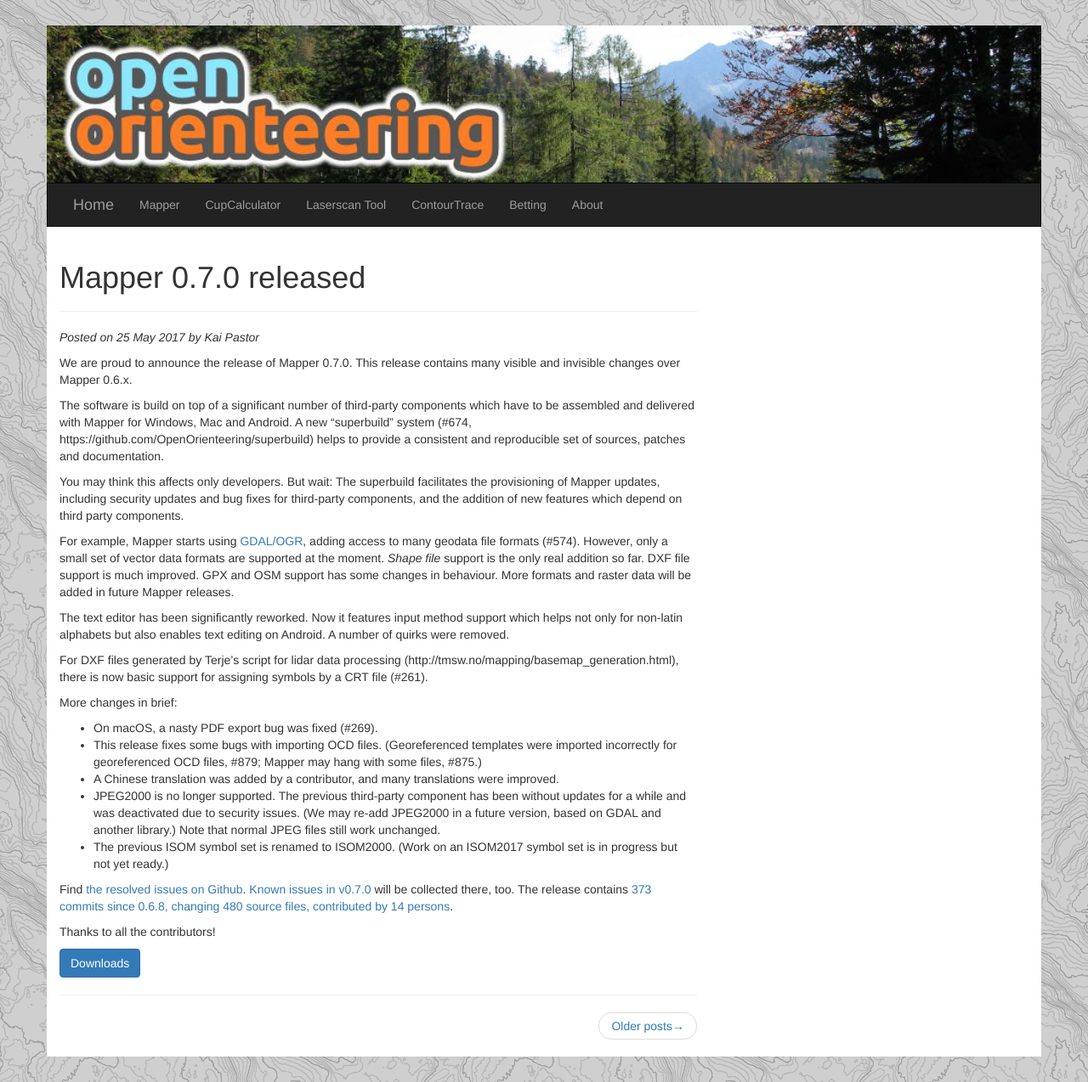
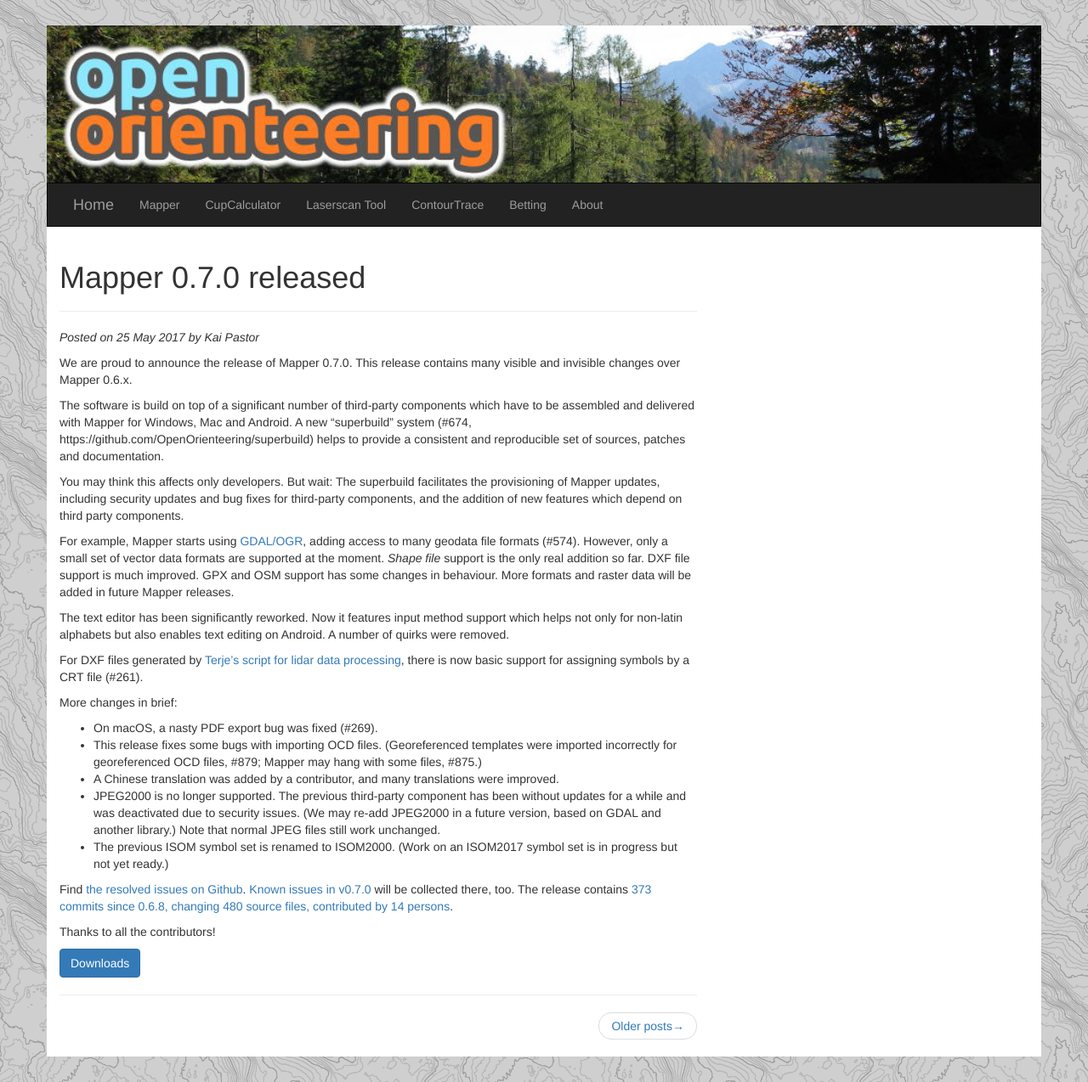
Before and after one commit to OpenOrienteering/OpenOrienteering.github.io, a Jekyll site: the page built from _posts/2017-06-05-mapper-v0.7.0-released.md, in a window 1280 px wide. Shown: the whole page at 85% size. Built offline with Jekyll 4.4.1, drawn with Linux system fonts in a browser that asks for light colours.

Commit message:
Update 2017-06-05-mapper-v0.7.0-released.md

```diff
--- a/_posts/2017-06-05-mapper-v0.7.0-released.md
+++ b/_posts/2017-06-05-mapper-v0.7.0-released.md
@@ -18,7 +18,7 @@ For example, Mapper starts using [GDAL/OGR](http://www.gdal.org), adding access
 
 The text editor has been significantly reworked. Now it features input method support which helps not only for non-latin alphabets but also enables text editing on Android. A number of quirks were removed.
 
-For DXF files generated by Terje's script for lidar data processing (http://tmsw.no/mapping/basemap_generation.html), there is now basic support for assigning symbols by a CRT file (#261).
+For DXF files generated by [Terje's script for lidar data processing](http://tmsw.no/mapping/basemap_generation.html), there is now basic support for assigning symbols by a CRT file (#261).
 
 More changes in brief:
 
```
